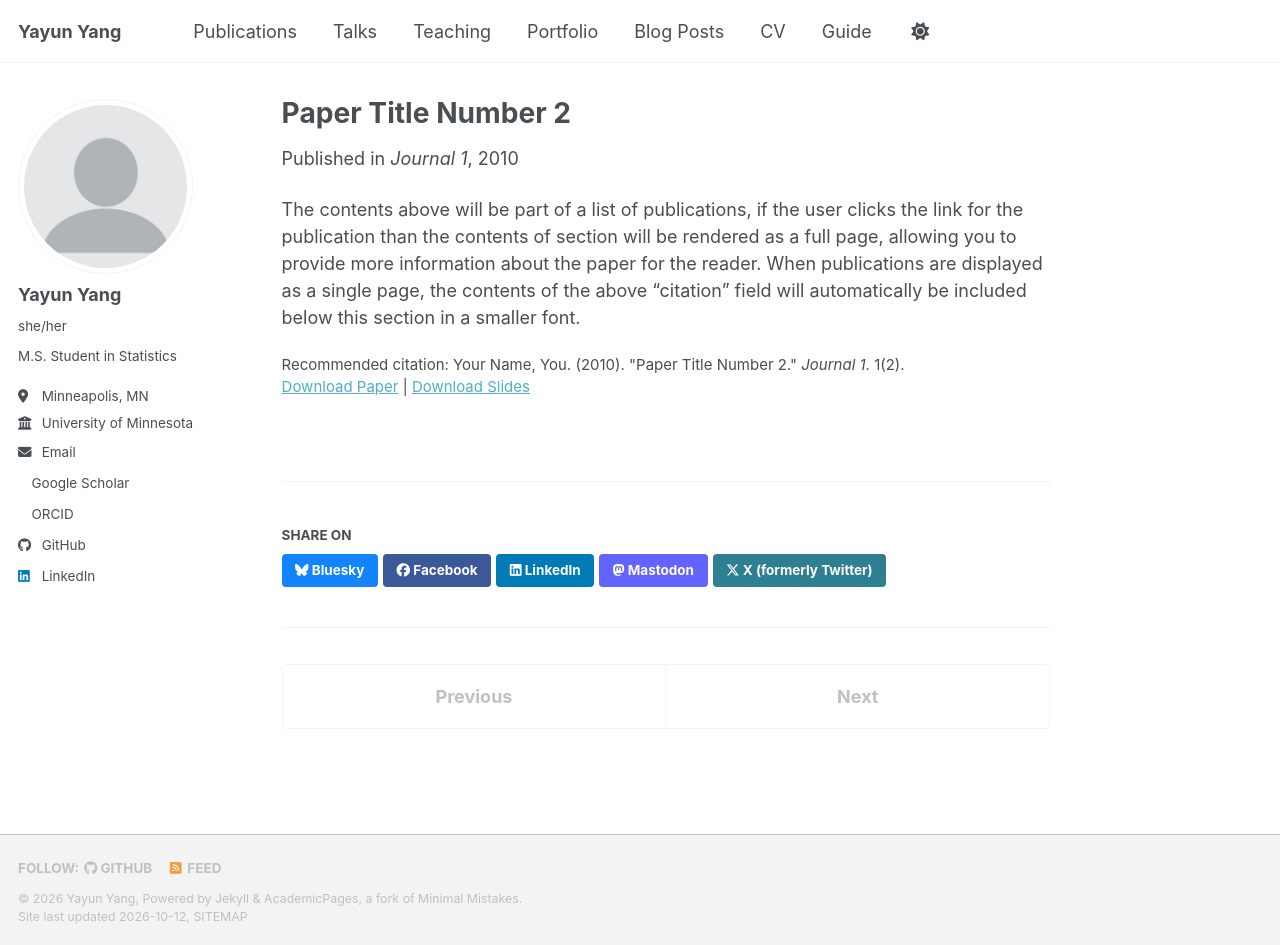
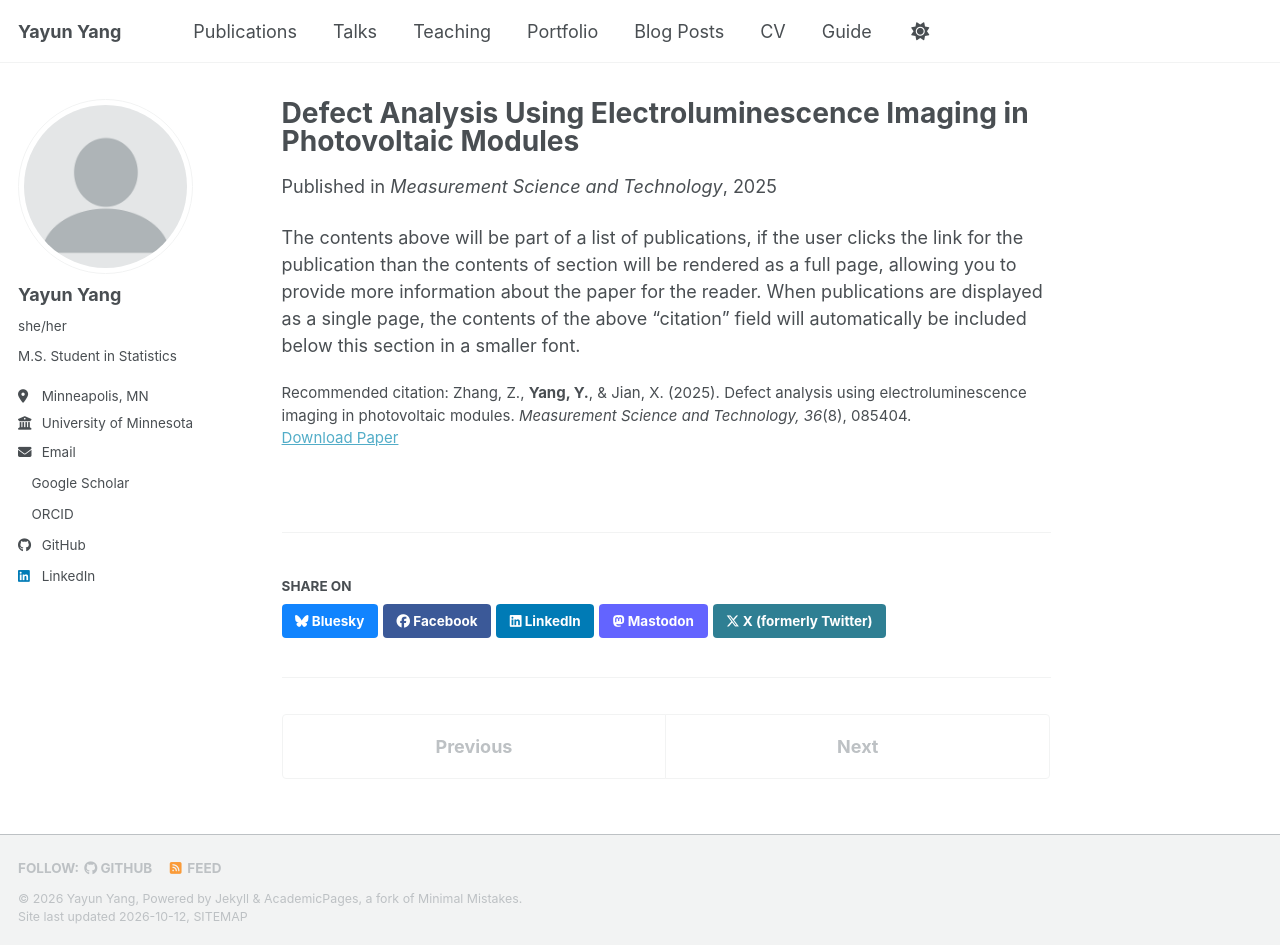
Before and after one commit to yayunyangvivian/yayunyangvivian.github.io, a Jekyll site: the page built from _publications/2010-10-01-paper-title-number-2.md, in a window 1280 px wide and 945 px high. Built offline with Jekyll 4.4.1, drawn with Linux system fonts in a browser that asks for light colours; a style sheet for code colours, icons or effects is not loaded.

Commit message:
Update 2010-10-01-paper-title-number-2.md

```diff
--- a/_publications/2010-10-01-paper-title-number-2.md
+++ b/_publications/2010-10-01-paper-title-number-2.md
@@ -1,14 +1,13 @@
 ---
-title: "Paper Title Number 2"
+title: "Defect Analysis Using Electroluminescence Imaging in Photovoltaic Modules"
 collection: publications
 category: manuscripts
-permalink: /publication/2010-10-01-paper-title-number-2
-excerpt: 'This paper is about the number 2. The number 3 is left for future work.'
-date: 2010-10-01
-venue: 'Journal 1'
-slidesurl: 'https://academicpages.github.io/files/slides2.pdf'
-paperurl: 'https://academicpages.github.io/files/paper2.pdf'
-citation: 'Your Name, You. (2010). &quot;Paper Title Number 2.&quot; <i>Journal 1</i>. 1(2).'
+permalink: /publication/2025-defect-analysis-photovoltaic
+excerpt: 'We propose SAFINet, a scale-adaptive feature integration network for efficient and accurate defect detection in photovoltaic modules using electroluminescence imaging.'
+date: 2025-01-01
+venue: 'Measurement Science and Technology'
+paperurl: 'https://doi.org/10.1088/1361-6501/adf657'
+citation: 'Zhang, Z., <strong>Yang, Y.</strong>, & Jian, X. (2025). Defect analysis using electroluminescence imaging in photovoltaic modules. <i>Measurement Science and Technology, 36</i>(8), 085404.'
 ---
 
 The contents above will be part of a list of publications, if the user clicks the link for the publication than the contents of section will be rendered as a full page, allowing you to provide more information about the paper for the reader. When publications are displayed as a single page, the contents of the above "citation" field will automatically be included below this section in a smaller font.
```
